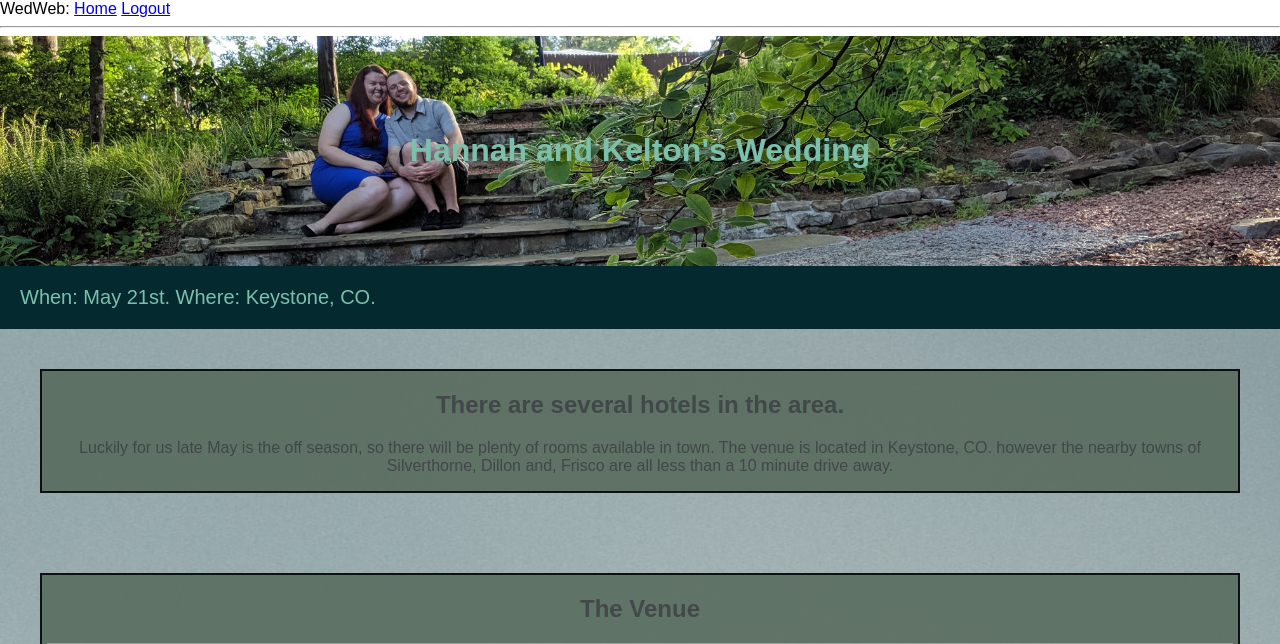
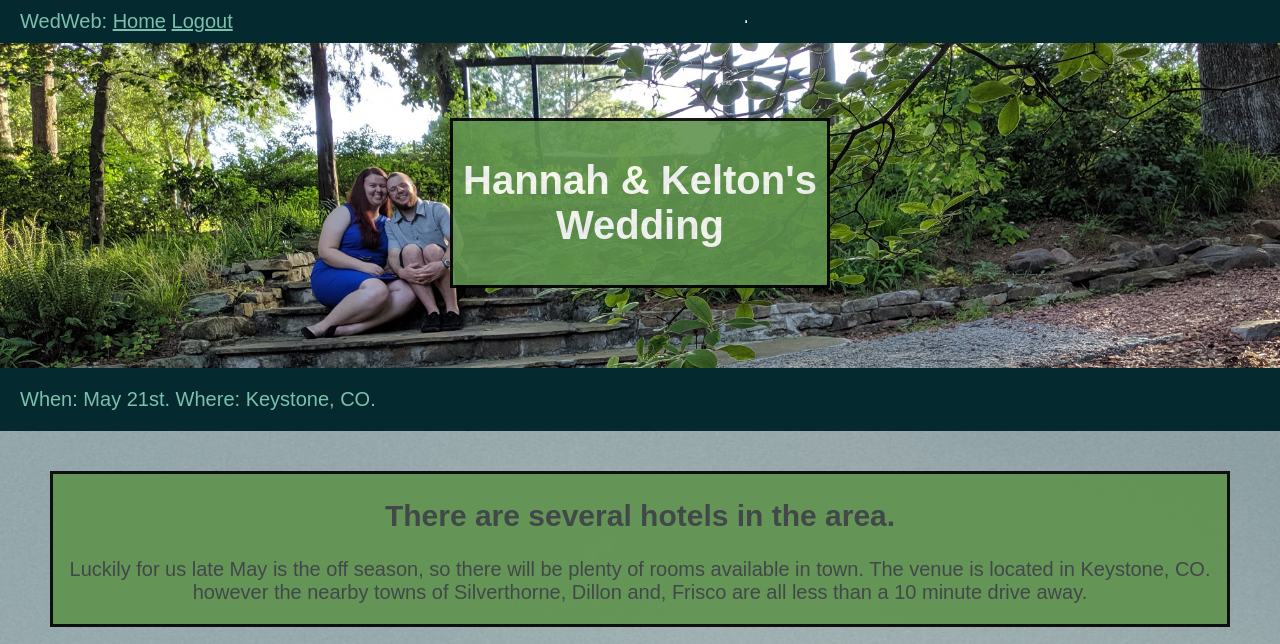
Before and after one commit to KGB33/Wedding-Website, a Flask app: page /location in a window 1280 px wide. Shown: the top 644 px of the page. Run offline with Flask 2, Linux system fonts and the light colour scheme; the visitor is signed in with stand-in values (Sample User, id 1); some libraries are stand-ins or nearby versions; grey boxes are pictures that could not be loaded.

Commit message:
header is now written in only one place

```diff
--- a/WeddingWebsite/static/base.css
+++ b/WeddingWebsite/static/base.css
@@ -9,14 +9,45 @@ body {
 }
 
 
-/* Style the top navigation bar */
-.info-blab {
+.header {
+  background-image: url("images/sitting_bench.jpg");
+  background-color: #042a30;
+  background-position: center bottom; /* Center the image */
+  background-repeat: no-repeat; /* Do not repeat the image */
+  background-size: 100%; /* Resize the background image to cover the entire container */
+  height: 325px;
+  padding: 75px 10px;
+  text-align: center;
+  color: #FFF;
+}
+
+.header .block{
+  position: center;
+  width: max-content;
+  text-align: center;
+  margin: auto auto;
+  padding: 10px;
+  overflow-wrap: break-spaces;
+}
+
+
+.info-blab, .nav_bar {
   padding-left: 20px;
   display: flex;
   background-color: #042a30;
   color: #7CC0AC;
   font-size: 20px;
 
+}
+
+.nav_bar a:link, a:visited {
+  color: #7CC0AC;
+}
+
+.nav_bar {
+  padding-top: 10px;
+  padding-bottom: 10px;
+  padding-right: 20px;
 }
 
 /* Column container */
@@ -38,6 +69,32 @@ body {
   flex: 50%;
 }
 
+
+.block {
+  text-align: center;
+  margin: 20px 30px;
+  background: #5f934e;
+  border: solid 3px black;
+  opacity: 0.9;
+  font-size: 20px;
+}
+
+.block a {
+  display: block;
+  padding: 1px;
+}
+
+.block a:link {
+  color: #000;
+  text-decoration: None;
+}
+
+.block a:visited {
+  color: #000;
+  text-decoration: None;
+}
+
+
 /* Footer */
 .footer {
   padding: 20px;
--- a/WeddingWebsite/static/location.css
+++ b/WeddingWebsite/static/location.css
@@ -5,22 +5,11 @@
   background-size: cover; /* Resize the background image to cover the entire container */
 }
 
-.header {
-  background-image: url("images/sitting_bench.jpg");
-  background-color: #4B5B33;
-  background-position: center bottom; /* Center the image */
-  background-repeat: no-repeat; /* Do not repeat the image */
-  background-size: 100%; /* Resize the background image to cover the entire container */
-  padding: 75px;
-  text-align: center;
-  color: #7CC0AC;
-}
-
 .iframe-div {
     position: relative;
     overflow: hidden;
     padding-top: 56.25%;
-    margin: 5px;
+    margin: 0 30px 30px 30px;
 }
 
 .iframe-resp {
@@ -36,12 +25,3 @@
 .col {
   flex: 100%;
 }
-
-
-.block {
-  text-align: center;
-  margin: 20px;
-  background: #596C5E;
-  border: solid 2px black;
-  opacity: 0.9;
-}
--- a/WeddingWebsite/templates/base.html
+++ b/WeddingWebsite/templates/base.html
@@ -5,6 +5,7 @@
         <title>H & K Wedding</title>
     </head>
     <body>
+    <div class="nav_bar">
         <div>
             WedWeb:
             <a href="{{ url_for('views.index') }}">Home</a>
@@ -24,6 +25,22 @@
         </ul>
         {% endif %}
         {% endwith %}
-        {% block content %}{% endblock %}
+    </div>
+    <!-- Header -->
+    <div class="header">
+        <div class="block">
+            <h1>Hannah & Kelton's<br>Wedding</h1>
+        </div>
+    </div>
+
+    <!-- Navigation Bar -->
+    <div class="info-blab">
+      <p>When: May 21st. Where: Keystone, CO.</p>
+    </div>
+
+
+{% block content %}
+{% endblock %}
     </body>
+
 </html>
--- a/WeddingWebsite/templates/location_hotel.html
+++ b/WeddingWebsite/templates/location_hotel.html
@@ -8,16 +8,6 @@
     <link href="static/location.css" rel="stylesheet" type="text/css">
     <style> .background {background-image: url("static/images/hotel_background.jpg"); height: 4080px} </style>
 </head>
-
-<!-- Header -->
-<div class="header">
-  <h1>Hannah and Kelton's Wedding</h1>
-</div>
-
-<!-- Navigation Bar -->
-<div class="info-blab">
-  <p>When: May 21st. Where: Keystone, CO.</p>
-</div>
 
 <div class="background">
     <div class='row'>
```
Also changed, not shown: WeddingWebsite/static/home.css (+0 -47 lines), WeddingWebsite/templates/home.html (+0 -12 lines), WeddingWebsite/templates/index.html (+28 -14 lines), WeddingWebsite/templates/location_cabin.html (+0 -9 lines).
